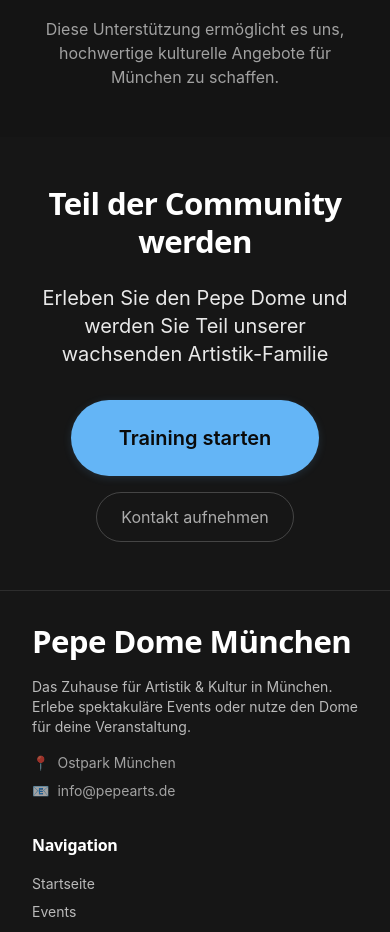
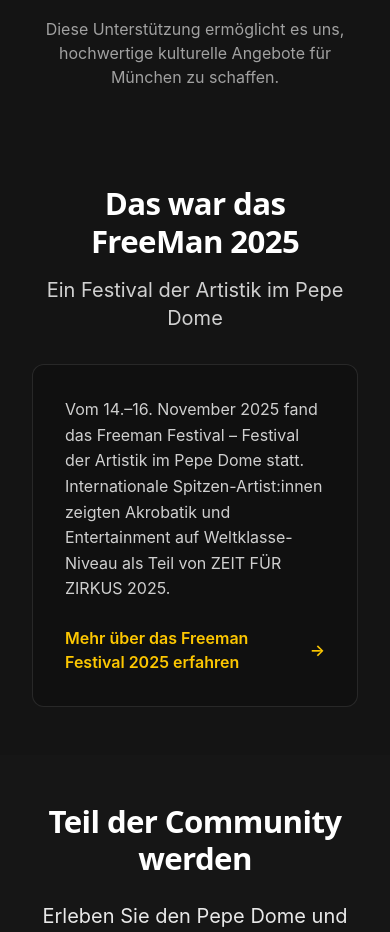
Before and after one commit to build-with-chris/pepe-dome, a Next.js app: page /ueber in a window 390 px wide. Shown: the part 10280-11212 px from the top of the page. Built offline with nearby package versions, Linux system fonts and the light colour scheme.

Commit message:
Remove Freeman Festival from navigation, add it to About page with 'Das war das FreeMan 2025' section

```diff
--- a/src/app/en/freeman/page.tsx
+++ b/src/app/en/freeman/page.tsx
@@ -68,7 +68,7 @@ export default function FreemanPageEN() {
   return (
     <div className="min-h-screen">
       {/* Navigation */}
-      <Navigation currentPage="freeman" />
+      <Navigation />
 
       {/* Hero Section */}
       <section className="min-h-screen flex items-center justify-center px-4 sm:px-6 py-16 sm:py-20">
--- a/src/app/en/ueber/page.tsx
+++ b/src/app/en/ueber/page.tsx
@@ -624,6 +624,34 @@ export default function AboutPageEN() {
         </div>
       </section>
 
+      {/* Freeman Festival Section */}
+      <section className="py-20 px-6 bg-black/10">
+        <div className="max-w-4xl mx-auto">
+          <div className="text-center mb-8">
+            <h2 className="display text-3xl md:text-4xl font-bold mb-4">
+              That was FreeMan 2025
+            </h2>
+            <p className="text-xl text-white/80 mb-6">
+              A Festival of Artistry at Pepe Dome
+            </p>
+          </div>
+          <div className="bg-black/20 border border-white/10 rounded-xl p-8">
+            <p className="text-lg text-white/80 mb-6 leading-relaxed">
+              From November 14–16, 2025, the Freeman Festival – Festival of Artistry took place at Pepe Dome.
+              International top artists showed acrobatics and entertainment at world-class level
+              as part of ZEIT FÜR ZIRKUS 2025.
+            </p>
+            <Link
+              href="/en/freeman"
+              className="inline-flex items-center gap-2 text-yellow-400 hover:text-yellow-300 transition-colors font-semibold"
+            >
+              <span>Learn more about Freeman Festival 2025</span>
+              <span>→</span>
+            </Link>
+          </div>
+        </div>
+      </section>
+
       {/* CTA Section */}
       <section className="py-20 px-6 text-center">
         <div className="max-w-4xl mx-auto">
--- a/src/app/freeman/page.tsx
+++ b/src/app/freeman/page.tsx
@@ -68,7 +68,7 @@ export default function FreemanPage() {
   return (
     <div className="min-h-screen">
       {/* Navigation */}
-      <Navigation currentPage="freeman" />
+      <Navigation />
 
       {/* Hero Section */}
       <section className="min-h-screen flex items-center justify-center px-4 sm:px-6 py-16 sm:py-20">
--- a/src/app/ueber/page.tsx
+++ b/src/app/ueber/page.tsx
@@ -624,6 +624,34 @@ export default function UeberPage() {
         </div>
       </section>
 
+      {/* Freeman Festival Section */}
+      <section className="py-20 px-6 bg-black/10">
+        <div className="max-w-4xl mx-auto">
+          <div className="text-center mb-8">
+            <h2 className="display text-3xl md:text-4xl font-bold mb-4">
+              Das war das FreeMan 2025
+            </h2>
+            <p className="text-xl text-white/80 mb-6">
+              Ein Festival der Artistik im Pepe Dome
+            </p>
+          </div>
+          <div className="bg-black/20 border border-white/10 rounded-xl p-8">
+            <p className="text-lg text-white/80 mb-6 leading-relaxed">
+              Vom 14.–16. November 2025 fand das Freeman Festival – Festival der Artistik im Pepe Dome statt.
+              Internationale Spitzen-Artist:innen zeigten Akrobatik und Entertainment auf Weltklasse-Niveau
+              als Teil von ZEIT FÜR ZIRKUS 2025.
+            </p>
+            <Link
+              href="/freeman"
+              className="inline-flex items-center gap-2 text-yellow-400 hover:text-yellow-300 transition-colors font-semibold"
+            >
+              <span>Mehr über das Freeman Festival 2025 erfahren</span>
+              <span>→</span>
+            </Link>
+          </div>
+        </div>
+      </section>
+
       {/* CTA Section */}
       <section className="py-20 px-6 text-center">
         <div className="max-w-4xl mx-auto">
--- a/src/components/Navigation.tsx
+++ b/src/components/Navigation.tsx
@@ -6,7 +6,7 @@ import { useTranslation } from 'react-i18next';
 import { useRouter, usePathname } from 'next/navigation';
 
 interface NavigationProps {
-  currentPage?: 'home' | 'veranstaltungen' | 'freeman' | 'training' | 'business' | 'ueber' | 'kontakt' | 'impressum' | 'datenschutz';
+  currentPage?: 'home' | 'veranstaltungen' | 'training' | 'business' | 'ueber' | 'kontakt' | 'impressum' | 'datenschutz';
 }
 
 export default function Navigation({ currentPage = 'home' }: NavigationProps) {
@@ -129,12 +129,6 @@ export default function Navigation({ currentPage = 'home' }: NavigationProps) {
           >
             {t('navigation.contact')}
           </Link>
-          <Link
-            href={getLocalizedPath("/freeman")}
-            className="btn-primary btn-sm"
-          >
-            {t('navigation.freeman')}
-          </Link>
 
           {/* Language Switcher - Direct toggle */}
           <button
@@ -238,13 +232,6 @@ export default function Navigation({ currentPage = 'home' }: NavigationProps) {
             >
               {t('navigation.contact')}
             </Link>
-            <Link
-              href={getLocalizedPath("/freeman")}
-              className="btn-primary mt-3"
-              onClick={closeMenu}
-            >
-              {t('navigation.freeman')}
-            </Link>
           </div>
         </div>
       )}
```
